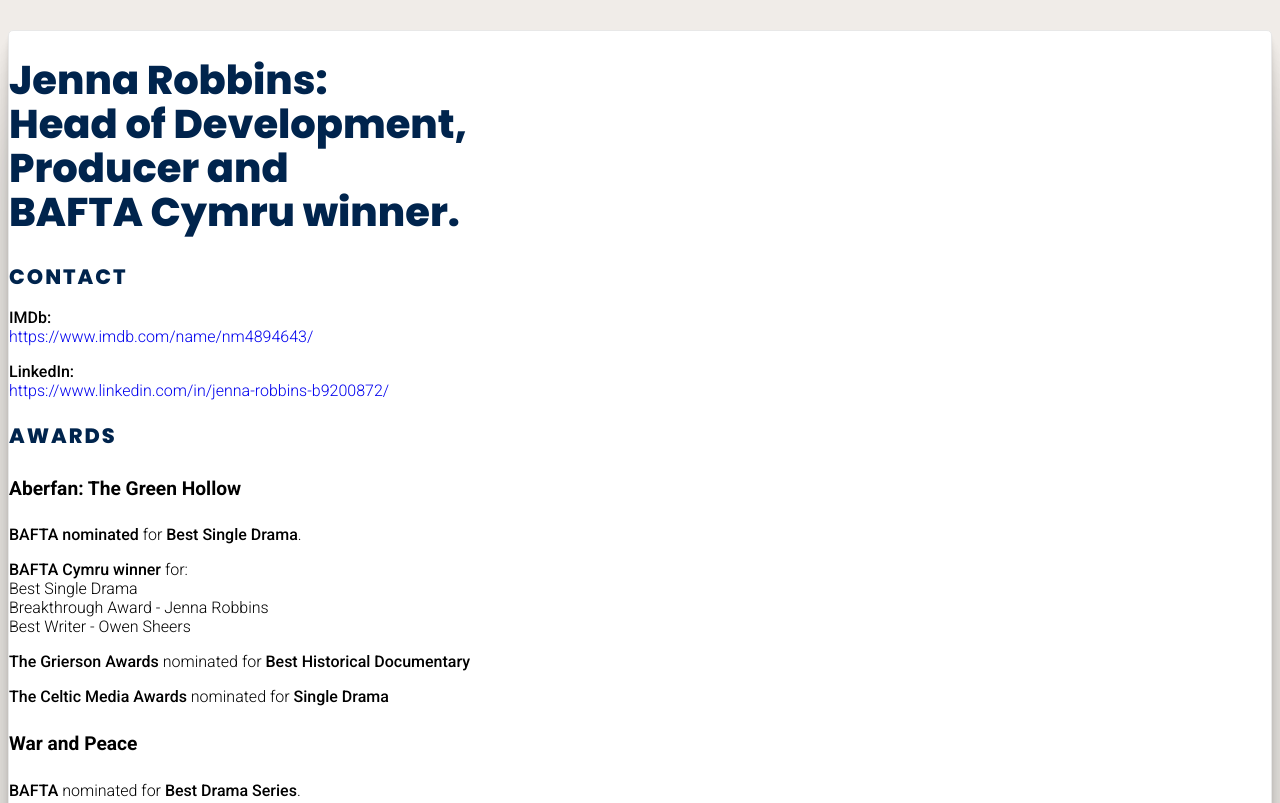
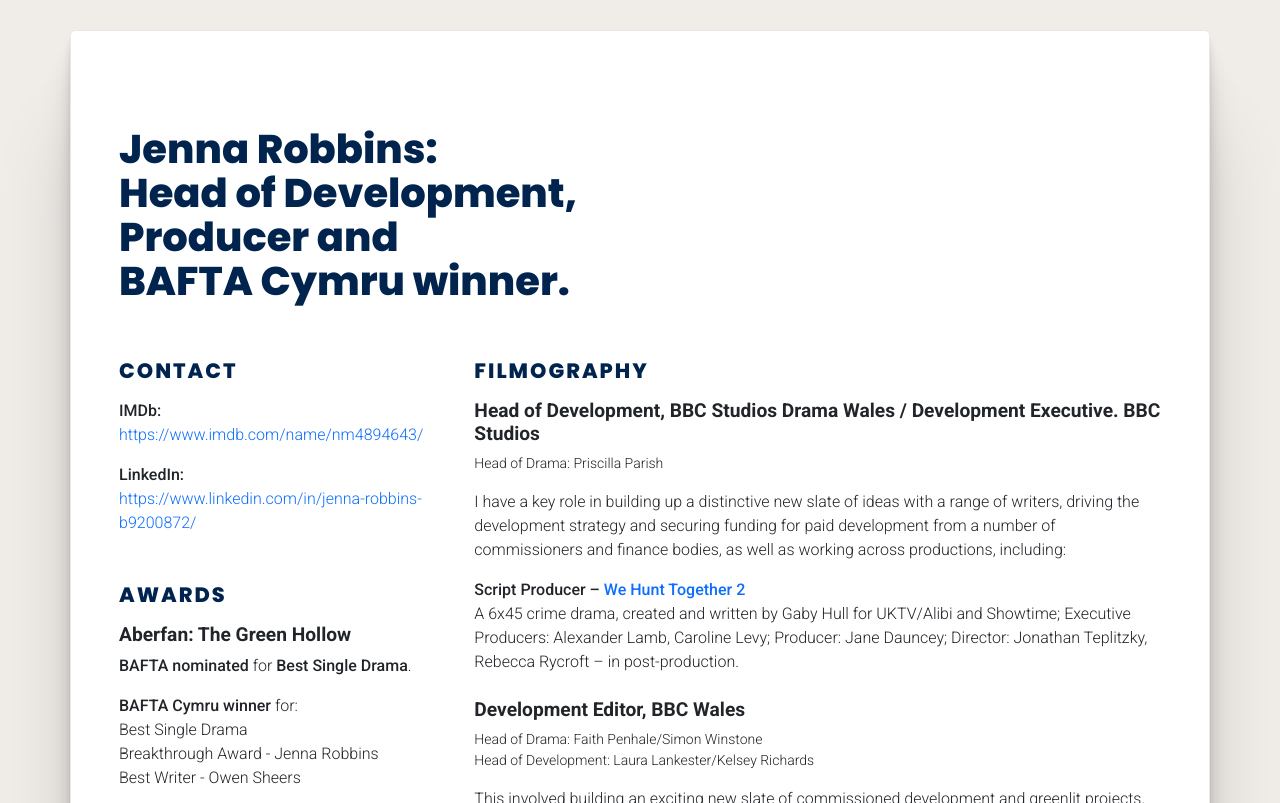
Before and after one commit to RichardWaters82/jennarobbins, a plain HTML site: page index.html in a window 1280 px wide. Shown: the top 803 px of the page. Drawn offline with nearby package versions, Linux system fonts and the light colour scheme; the site is published under a folder, as on GitHub Pages, so addresses that start at the root find nothing.

Commit message:
first commit

```diff
--- a/index.html
+++ b/index.html
@@ -12,7 +12,7 @@
         <link rel="preconnect" href="https://fonts.gstatic.com" crossorigin>
     <link href="https://fonts.googleapis.com/css2?family=Poppins:wght@700;800&family=Roboto:wght@300;500;700&display=swap" rel="stylesheet">
 
-        <link rel="stylesheet" type="text/css" media="all" href="/vendor/bootstrap/css/bootstrap.min.css" />
+        <link rel="stylesheet" type="text/css" media="all" href="vendor/bootstrap/css/bootstrap.min.css" />
 
         <style>
             body {
@@ -178,6 +178,6 @@
     </body>
 
     <!-- Include JS -->
-    <script type="text/javascript" src="/vendor/bootstrap/bootstrap.bundle.min.js"></script>
+    <script type="text/javascript" src="vendor/bootstrap/bootstrap.bundle.min.js"></script>
 
 </html>
```
